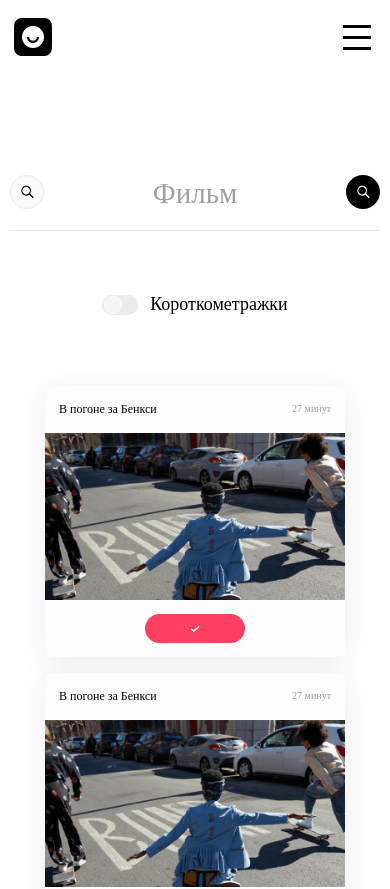
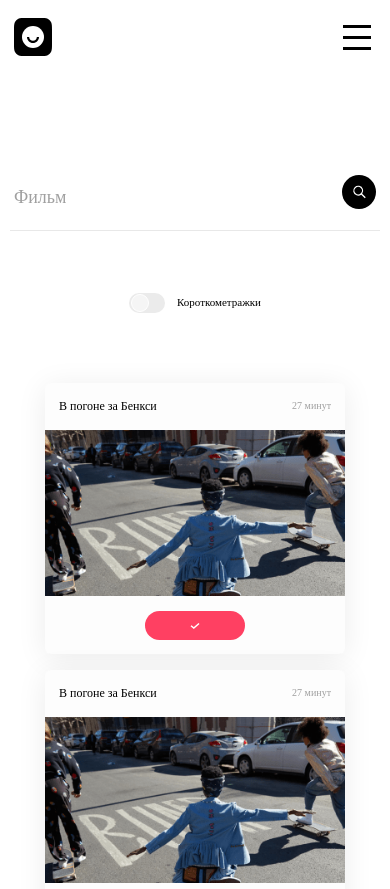
Before and after one commit to noi5enu1sanc3/movies-explorer-frontend, a React (Create React App) app: page /movies in a window 390 px wide. Shown: the top 889 px of the page. Built offline with nearby package versions, Linux system fonts and the light colour scheme.

Commit message:
feat: add media queries for search form

```diff
--- a/src/components/App/App.js
+++ b/src/components/App/App.js
@@ -15,8 +15,6 @@ function App() {
   const [savedCards, setSavedCards] = useState(
     moviesDataPlaceholder.filter((card) => card.isOwn)
   );
-
-  console.log(cards);
 
   return (
     <div className="App">
--- a/src/components/FilterCheckbox/FilterCheckbox.css
+++ b/src/components/FilterCheckbox/FilterCheckbox.css
@@ -64,3 +64,10 @@
   background-color: #2be080;
   transform: translate(15px);
 }
+
+@media screen and (max-width: 500px) {
+  .filter__text {
+    font-size: 11px;
+    line-height: 1.6;
+  }
+}
--- a/src/components/Main/Main.js
+++ b/src/components/Main/Main.js
@@ -1,4 +1,4 @@
-import React, { useState } from "react";
+import React from "react";
 import AboutMe from "../AboutMe/AboutMe";
 import AboutProject from "../AboutProject/AboutProject";
 import Portfolio from "../Portfolio/Portfolio";
--- a/src/components/SearchForm/SearchForm.css
+++ b/src/components/SearchForm/SearchForm.css
@@ -3,6 +3,7 @@
 }
 
 .search-form__wrapper {
+  box-sizing: border-box;
   padding: 15px 0;
   width: 100%;
   border: none;
@@ -32,7 +33,7 @@
 }
 
 .search-input {
-  padding: 5px 15px;
+  padding: 5px 0;
   width: 50%;
   border: none;
   font-size: 25px;
@@ -41,8 +42,11 @@
 }
 
 .search-input:focus {
-  outline: 1px solid #000;
+  outline: none;
+  border: 1px solid #000;
   border-radius: 20px;
+  padding-left: 15px;
+  padding-right: 15px;
 }
 
 .search-input::placeholder {
@@ -78,3 +82,29 @@
 .search-btn:hover {
   opacity: 0.8;
 }
+
+@media screen and (max-width: 500px) {
+  .search-form__wrapper {
+    padding-left: 4px;
+    padding-right: 4px;
+  }
+  .search-input {
+    flex-grow: 2;
+  }
+  .search-input::placeholder {
+    font-size: 18px;
+    text-align: start;
+  }
+  .search-input:focus {
+    border: none;
+    border-radius: 0;
+    border-top: 1px solid #000;
+    border-bottom: 1px solid #000;
+    padding-left: 0;
+    padding-right: 0;
+  }
+
+  .search-form__reset-btn {
+    display: none;
+  }
+}
--- a/src/components/SearchForm/SearchForm.js
+++ b/src/components/SearchForm/SearchForm.js
@@ -31,7 +31,7 @@ const SearchForm = ({ isLoading }) => {
           />
           <button
             type="submit"
-            className={`search-btn ${isLoading ? "search-btn_loading" : ""}`}
+            className={`search-btn ${isLoading && "search-btn_loading"}`}
           />
         </div>
       </form>
```
